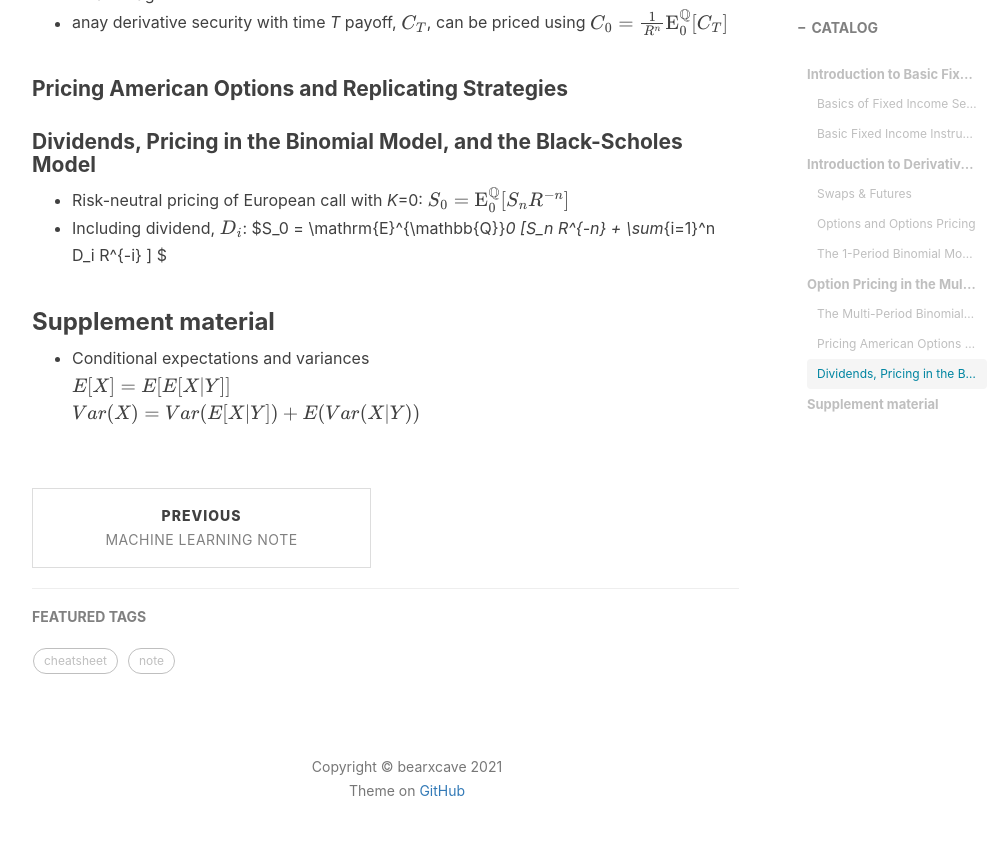
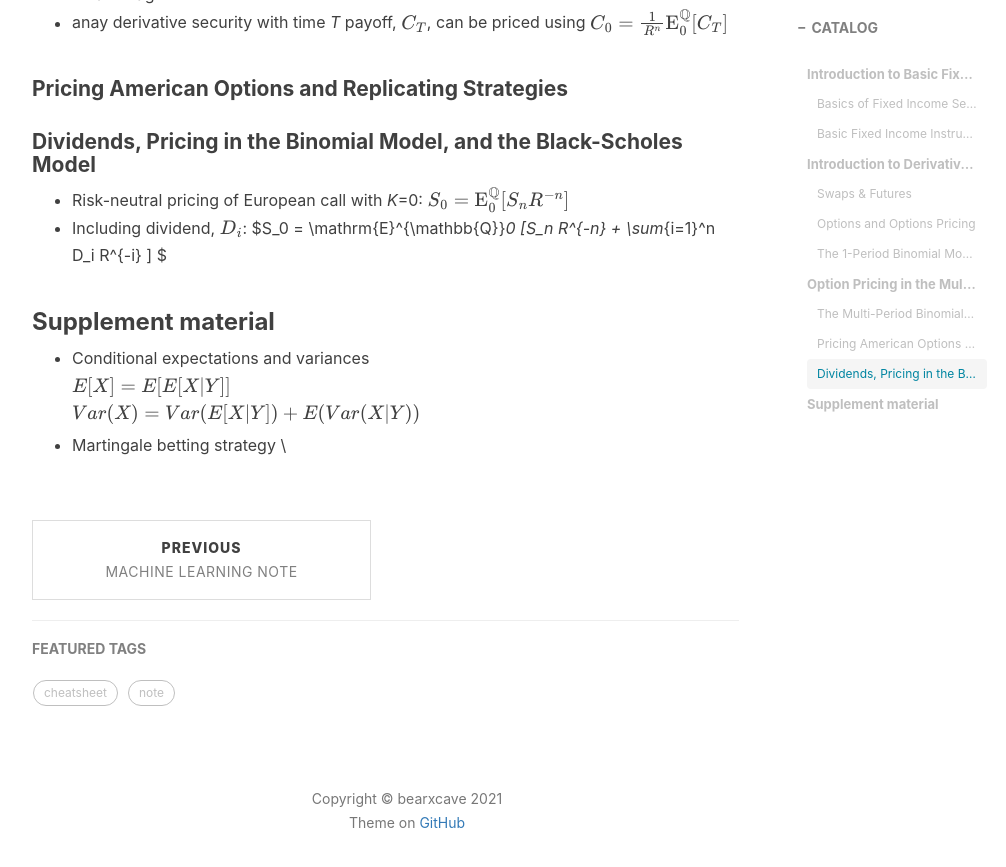
Before and after one commit to Bearxcave/Bearxcave.github.io, a Jekyll site: the page built from _posts/2021-03-12-cheatsheet-FE&RM-I.md, in a window 1280 px wide and 900 px high, scrolled down 2943 px. Shown: the top 867 px of the window, without its empty margins (233-1239 px from the left). Built offline with Jekyll 4.4.1, drawn with Linux system fonts in a browser that asks for light colours; nearby versions of some CDN libraries; formulas are drawn with MathJax 3; comment, search, counter and statistics services are not loaded.

Commit message:
Update 2021-03-12-cheatsheet-FE&RM-I.md

```diff
--- a/_posts/2021-03-12-cheatsheet-FE&RM-I.md
+++ b/_posts/2021-03-12-cheatsheet-FE&RM-I.md
@@ -101,3 +101,5 @@ Risk-neutral probabilities & risk-neutral pricing
 * Conditional expectations and variances \
 $E[X] = E[E[X|Y]]$ \
 $Var(X) = Var(E[X|Y]) + E(Var(X|Y))$
+
+* Martingale betting strategy \
```
